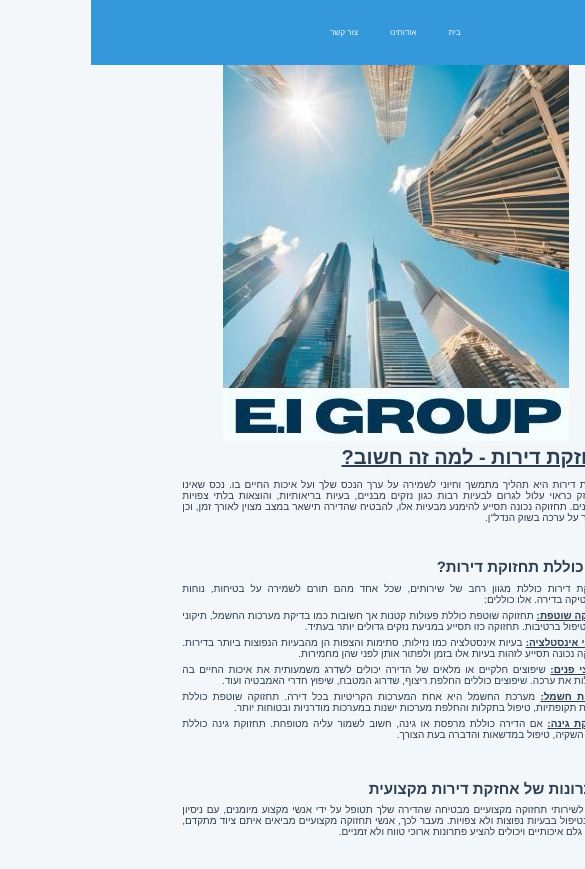
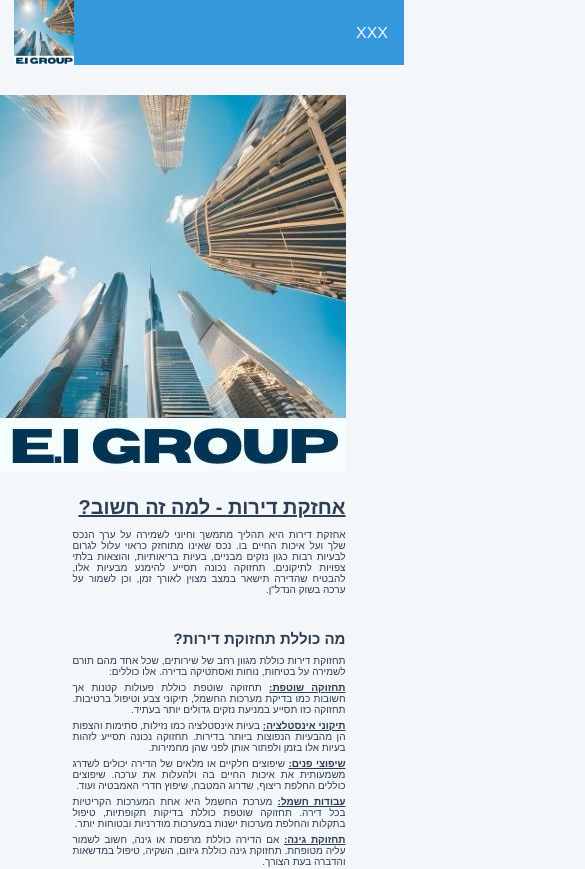
Before and after one commit to Israel0608/landing, a React (Create React App) app: page / in a window 390 px wide. Shown: the top 869 px of the page, 585 px wide, since content can reach past the window. Built offline with nearby package versions, Linux system fonts and the light colour scheme.

Commit message:
made navbar responsive

```diff
--- a/src/Components/ContactsForm/Contact.scss
+++ b/src/Components/ContactsForm/Contact.scss
@@ -7,6 +7,7 @@
     display: flex;
     flex-direction: column;
     font-size: .75em;
+    width: 100%;
 
     h2 {
         margin: 1em 0;
@@ -17,6 +18,7 @@
 
     .inputs-container {
         display: flex;
+        flex-wrap: wrap;
         justify-content: space-evenly;
         margin-bottom: 1em;
         background-color: var(--secondary-color);
--- a/src/Components/NavBar/NavBar.scss
+++ b/src/Components/NavBar/NavBar.scss
@@ -1,22 +1,22 @@
 .Navbar {
     background-color: var(--secondary-color);
     color: var(--background-color);
-    // position: fixed;
     width: 100%;
     font-size: .8rem;
-
     height: 65px;
-    // top: -65px;
-
     display: flex;
     justify-content: center;
     align-items: center;
 
-    ul {
+    ul.outer-ul {
+        width: 100%;
         margin: 0px;
+        background-color: var(--secondary-color);
         list-style-type: none;
         display: flex;
+        justify-content: space-between;
         height: 100%;
+        transition: 300ms;
 
         li {
             margin-bottom: 0;
@@ -24,6 +24,22 @@
             display: flex;
             justify-content: center;
             align-items: center;
+            transition: 300ms;
+
+            &.trigger {
+                display: none;
+            }
+
+
+            &.logo {
+                height: 100%;
+                order: 1;
+
+                img {
+                    width: 60px;
+                    height: 65px;
+                }
+            }
 
             a {
                 height: 100%;
@@ -36,22 +52,71 @@
                 text-decoration: none;
                 padding: 0px 16px;
                 transition: 300ms;
+                font-size: 2em;
 
                 &:hover {
                     background-color: var(--primary-color);
                     color: var(--background-color);
                 }
             }
+        }
+    }
+
+    ul.inner-ul {
+        margin: 0;
+        height: 100%;
+
+        li {
+            height: 100%;
+        }
+    }
+
+    @media only screen and (max-width: 769px) {
+        ul.outer-ul {
+            display: block;
+
+            li {
+                margin-bottom: 0;
+                list-style: none;
+                display: inline-block;
 
 
+                &.trigger {
+                    display: inline-block;
+                    height: 65px;
+                    margin-left: auto;
+                }
 
+                &.logo {
+                    float: left;
+                }
+            }
 
+            .li-inner-ul {
+                display: none;
+
+                ul {
+                    transition: 300ms;
+
+                    li {
+                        transition: 300ms;
+                        width: 100%;
+                    }
+                }
+
+                &.is-open {
+                    display: block;
+                    width: 100%;
+
+                    a {
+                        position: relative;
+                        z-index: 999;
+                        height: 65px;
+                        font-size: 3em;
+                        justify-content: flex-start;
+                    }
+                }
+            }
         }
     }
 }
-
-// @media only screen and (max-width: 900px) {
-//     .Navbar {
-
-//     }
-// }
--- a/src/Components/NavBar/NavBar.tsx
+++ b/src/Components/NavBar/NavBar.tsx
@@ -1,33 +1,32 @@
-import React, { useRef } from 'react';
+import React, { useRef, useState } from 'react';
 import { HashLink } from 'react-router-hash-link';
 import './Navbar.scss';
+import logo from "../../Assets/images/logo-page.jpeg"
 
 const Navbar: React.FC = () => {
 
+  const [isOpen, setIsOpen] = useState(false);
+
   return (
     <nav className="Navbar">
-      <ul>
+      <ul className='outer-ul'>
 
-        {/* <li className="logo">
-          לוגו?
-        </li> */}
-
-        <li>
-          {/* <HashLink smooth to="/home">בית</HashLink> */}
-          <a href="#about">בית</a>
+        <li className="trigger" onClick={() => setIsOpen(!isOpen)}>
+          <a>XXX</a>
         </li>
-        <li>
-          <a href="#about">אודותינו</a>
+        <li className="logo">
+          <img src={logo} alt="logo" />
         </li>
-        <li>
-          <a href="#Contact">צור קשר</a>
+        <li className={`li-inner-ul ${isOpen? "is-open": ""}`}>
+          <ul className='inner-ul'>
+            <li>
+              <a href="#about">בית</a>
+              <a href="#about">אודותינו</a>
+              <a href="#Contact">צור קשר</a>
+            </li>
+          </ul>
         </li>
       </ul>
-      {/* <div className="hamburger">
-        <span className="bar"></span>
-        <span className="bar"></span>
-        <span className="bar"></span>
-      </div> */}
     </nav>
   );
 };
--- a/src/index.scss
+++ b/src/index.scss
@@ -7,10 +7,10 @@
   --accent-color: #999999;
   --background-color: #E0E0E0;
 
-  --primary-color: #2A7FBD  ;
-  --secondary-color: #3498DB ;
+  --primary-color: #2A7FBD;
+  --secondary-color: #3498DB;
   --accent-color: #999999;
-  --background-color: #F4F7F9 ;
+  --background-color: #F4F7F9;
 
   --soft-box-shadow: rgba(149, 157, 165, 0.2) 0px 8px 24px;
   --bold-box-shadow: rgba(0, 0, 0, 0.35) 0px 5px 15px;
@@ -43,6 +43,12 @@ body {
 
 .main-content {
   margin: 0% 15%;
+
+  header {
+    background-color: transparent;
+    margin: 1.5em 0 1em;
+  }
+
   // display: grid;
   // grid-template-columns:repeat(12,1fr);
   // gap: 3em;
@@ -76,7 +82,7 @@ li {
   font-size: .5em;
 }
 
-footer{
+footer {
   margin-top: 1.5em;
   font-size: .5em;
 }
```
